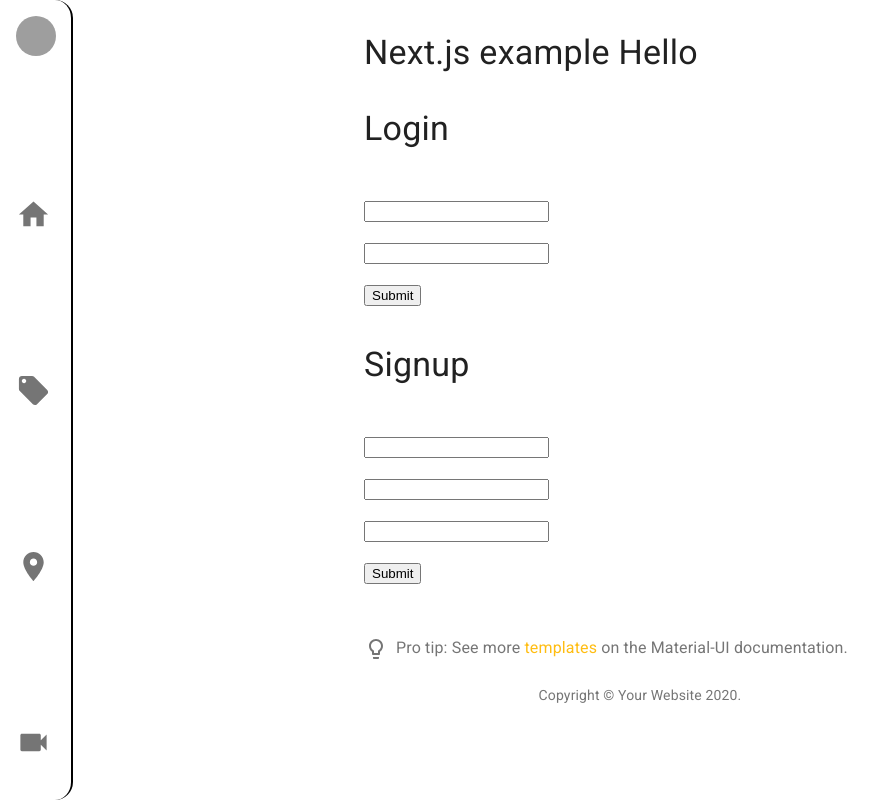
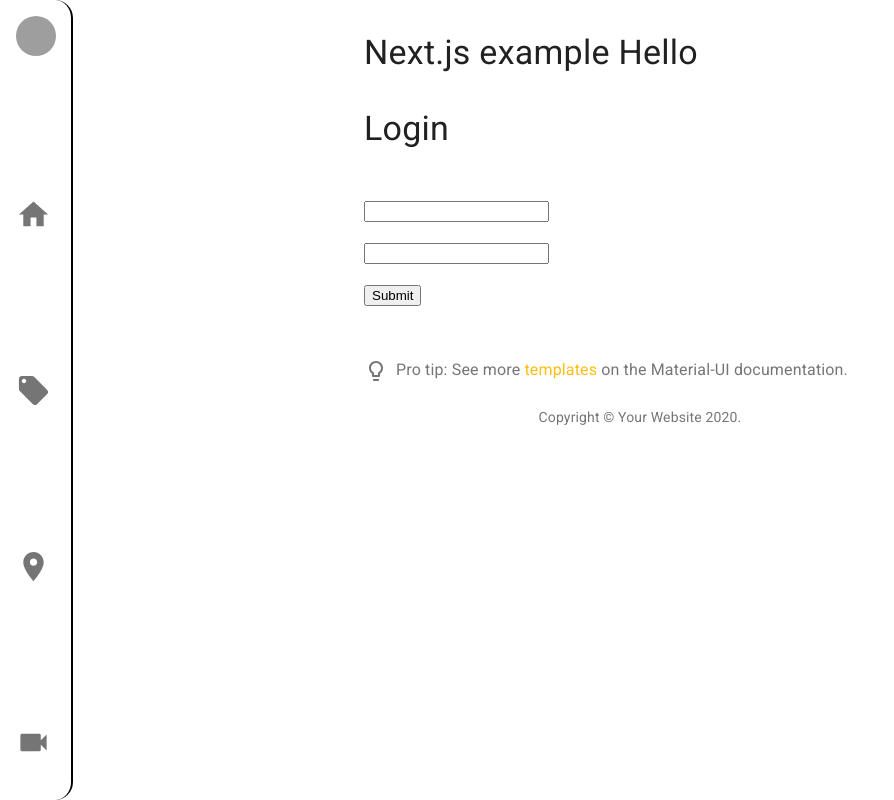
Before and after one commit to Duranzno/satsang-frontend, a Next.js app: page / in a window 1280 px wide. Shown: the whole page, without its empty margins (0-894 px from the left). Built offline with nearby package versions, Linux system fonts and the light colour scheme; grey boxes are pictures that could not be loaded.

Commit message:
add session and event relation to user

```diff
--- a/pages/_app.tsx
+++ b/pages/_app.tsx
@@ -23,6 +23,7 @@ function MyApp({ Component, pageProps }: AppProps) {
     }
   }, [])
 
+
   const events = ["event1", "event2", "event3"]
 
   const [sidebarOpen, setSidebarOpen] = useState(false)
@@ -39,11 +40,15 @@ function MyApp({ Component, pageProps }: AppProps) {
       <ThemeProvider theme={theme}>
         {/* CssBaseline kickstart an elegant, consistent, and simple baseline to build upon. */}
         <CssBaseline />
+
         <Component {...pageProps} />
+
         <StaticSidebar>
           <TimelineSidebar events={events} openNewEvent={() => setSidebarOpen(true)} />
         </StaticSidebar>
+
         <NewEventSidebar open={sidebarOpen} onClose={() => onClose()} />
+
       </ThemeProvider>
     </React.Fragment>
   )
--- a/pages/events/index.tsx
+++ b/pages/events/index.tsx
@@ -5,6 +5,7 @@ import CardsContainer from "../../src/components/Event/CardsContainer";
 
 
 const EventsPage: NextPage = () => {
+
 
   return (
     <>
--- a/pages/index.tsx
+++ b/pages/index.tsx
@@ -1,3 +1,4 @@
+import React, {useEffect, useState} from 'react'
 import Container from "@material-ui/core/Container"
 import Typography from "@material-ui/core/Typography"
 import Box from "@material-ui/core/Box"
@@ -11,6 +12,7 @@ import Signup from "../src/components/User/Signup"
 export default function Index() {
   // const { data: events } = useGetAllEvents({})
 
+
   return (
   <div className="top-grid">
     <div className="top-flex">
@@ -19,8 +21,7 @@ export default function Index() {
           <Box my={4}>
             <Typography variant="h4" component="h1" gutterBottom>
               Next.js example Hello
-              <Login/>
-              <Signup/>
+               <Login/>
             </Typography>
             <ProTip />
             <Copyright />
--- a/src/components/Sidebar/NewEventSidebar.tsx
+++ b/src/components/Sidebar/NewEventSidebar.tsx
@@ -36,36 +36,39 @@ const NewEventSidebar: React.FC<Props> = ({ open, onClose }) => {
         <NewEventForm
           initialValues={newEventValues}
           onSubmit={ async (_evt) => {
-            try{
-              useAddEvent({
-                    title: _evt.title,
-                    online: _evt.online,
-                    description: _evt.description,
-                    datetime: _evt.datetime,
-                    duration: parseInt(_evt.duration)
-                  })
+            // try{
+            //   useAddEvent({
+            //         title: _evt.title,
+            //         online: _evt.online,
+            //         description: _evt.description,
+            //         datetime: _evt.datetime,
+            //         duration: parseInt(_evt.duration)
+            //       })
 
             // const real = "https://satsang-app.herokuapp.com/api/event"
             // const mock = "https://virtserver.swaggerhub.com/Duranzno/satsang/1.0.0"
             const local = "http://localhost:3001/api/event"
             // console.log(_evt)
-            // try {
-            //   console.log("creating new event")
-            //   fetch(local,{
-            //     method: "POST",
-            //     headers: {
-            //       'Access-Control-Allow-Origin':'*',
-            //       'Content-Type': 'application/json',
-            //       Accept: 'application/json'
-            //     },
-            //     body: JSON.stringify({
-            //       title: _evt.title,
-            //       online: _evt.online,
-            //       description: _evt.description,
-            //       datetime: _evt.datetime,
-            //       duration: parseInt(_evt.duration)
-            //     })
-            //   })
+            try {
+              console.log("creating new event")
+              fetch(local,{
+                method: "POST",
+                headers: {
+                  'Access-Control-Allow-Origin':'*',
+                  'Content-Type': 'application/json',
+                  Accept: 'application/json'
+                },
+                body: JSON.stringify({
+                  title: _evt.title,
+                  online: _evt.online,
+                  description: _evt.description,
+                  datetime: _evt.datetime,
+                  duration: parseInt(_evt.duration),
+                  User: {
+                    connect: { id: parseInt(localStorage.getItem("session"))}
+                  }
+                })
+              })
                 .then(response => response.json())
                 .then( event => {
                   console.log(event)
--- a/src/components/User/Login.tsx
+++ b/src/components/User/Login.tsx
@@ -4,11 +4,14 @@ import React, { useState } from 'react'
 
 const Login : React.FC<Props> = () => {
 
-    const [email, setEmail] = useState(null)
-    const [password, setPassword] = useState(null)
-    const local = "http://localhost:3001/api/event"
+    const [email, setEmail] = useState("ex@example.com")
+    const [password, setPassword] = useState("password")
+    const local = "http://localhost:3001/api/auth/login"
 
-    const handleSubmit = () => {
+
+
+    const handleSubmit = (e) => {
+        e.preventDefault()
         fetch(local,{
             method: "POST",
             headers: {
@@ -22,8 +25,8 @@ const Login : React.FC<Props> = () => {
             })
           })
             .then(response => response.json())
-            .then( event => {
-              console.log(event)
+            .then( user => {
+              localStorage.setItem("session", user.id)
             })
             .catch(error => console.log(error.message))
     }
@@ -31,7 +34,7 @@ const Login : React.FC<Props> = () => {
     return (
         <>
             <p>Login</p>
-            <form onSubmit={() => handleSubmit()}>
+            <form onSubmit={(e) => handleSubmit(e)}>
                 <input type="text" onChange={(e)=> setEmail(e.target.value)}/>
                 <br>
                 </br>
--- a/src/components/User/Signup.tsx
+++ b/src/components/User/Signup.tsx
@@ -5,12 +5,13 @@ import React, {useState} from 'react'
 
 const Signup : React.FC<Props> = () => {
 
-    const [username, setUsername] = useState(null)
-    const [password, setPassword] = useState(null)
-    const [email, setEmail] = useState(null)
-    const local = "http://localhost:3001/api/event"
+    const [username, setUsername] = useState("username")
+    const [password, setPassword] = useState("password")
+    const [email, setEmail] = useState("ex@example.com")
+    const local = "http://localhost:3001/api/auth/signup"
 
-    const handleSubmit = () => {
+    const handleSubmit = (e) => {
+        e.preventDefault()
         fetch(local,{
             method: "POST",
             headers: {
@@ -19,7 +20,7 @@ const Signup : React.FC<Props> = () => {
               Accept: 'application/json'
             },
             body: JSON.stringify({
-              username,
+              name: username,
               email,
               password
             })
@@ -35,7 +36,7 @@ const Signup : React.FC<Props> = () => {
         <>
             <p>Signup</p>
 
-            <form onSubmit={() => handleSubmit()}>
+            <form onSubmit={(e) => handleSubmit(e)}>
                 <input type="text" onChange={(e)=> setUsername(e.target.value)}/>
                 <br>
                 </br>
```
